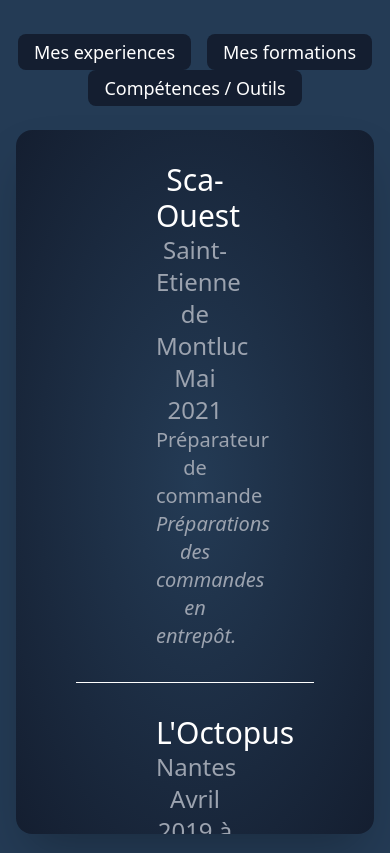
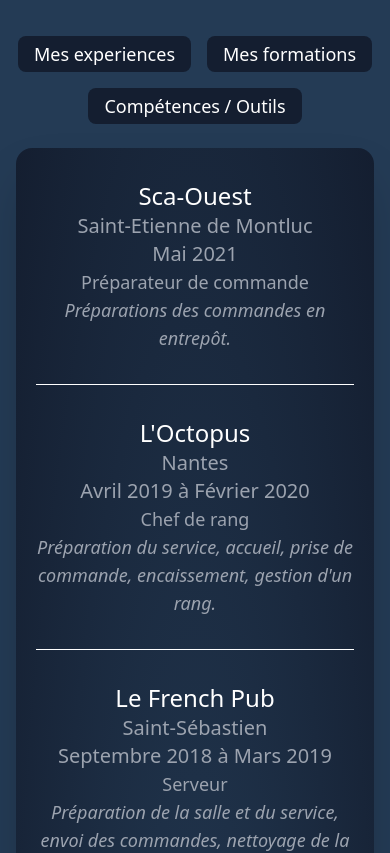
Before and after one commit to KvnMrs/Portfolio-ReactJs, a React (Create React App) app: page /cv in a window 390 px wide. Shown: the top 853 px of the page. Built offline with nearby package versions, Linux system fonts and the light colour scheme.

Commit message:
style : responsive page "CV"

```diff
--- a/src/components/uniques/Experiences.jsx
+++ b/src/components/uniques/Experiences.jsx
@@ -5,15 +5,17 @@
 const ExperiencesRestauration = () => {
   return (
     <>
-      <div className="w-11/12 bg-dark_blue scrollbar-hide gradiant-dark rounded-2xl overflow-scroll divide-y divide-white h-5/6 mx-auto my-6 px-5  shadow-2xl ">
+      <div className="w-11/12 bg-dark_blue scrollbar-hide gradiant-dark rounded-2xl overflow-scroll divide-y divide-white h-5/6 mx-auto my-6 px-5 shadow-2xl ">
         {dataCv.map((exp) => (
           <>
-            <div className=" w-3/4 text-center py-8 px-20 m-auto ">
-              <h1 className="text-3xl text-white">{exp.entreprise}</h1>
-              <h2 className="text-2xl text-gray-400">{exp.lieu}</h2>
-              <h2 className="text-2xl text-gray-400">{exp.date}</h2>
-              <h3 className="text-xl text-gray-400">{exp.statut}</h3>
-              <p className="text-xl text-gray-400 italic">{exp.mission}</p>
+            <div className=" w-full md:w-3/4 text-center py-8 md:px-20 m-auto ">
+              <h1 className=" text-2xl md:text-3xl text-white">
+                {exp.entreprise}
+              </h1>
+              <h2 className="text-xl text-gray-400">{exp.lieu}</h2>
+              <h2 className="text-xl text-gray-400">{exp.date}</h2>
+              <h3 className="text-lg text-gray-400">{exp.statut}</h3>
+              <p className="text-lg text-gray-400 italic">{exp.mission}</p>
             </div>
           </>
         ))}
--- a/src/components/uniques/Formations.jsx
+++ b/src/components/uniques/Formations.jsx
@@ -8,24 +8,24 @@
       <div className="w-11/12 bg-dark_blue scrollbar-hide gradiant-dark rounded-2xl overflow-scroll divide-y divide-white h-5/6 mx-auto my-6 px-5 py-16 shadow-2xl ">
         {dataFormations.map((formation) => (
           <>
-            <div className=" w-3/4 text-center py-8 px-20 m-auto ">
+            <div className=" w-3/4 text-center py-8 md:px-20 m-auto ">
               {formation.id === 1 ? (
                 <img
                   alt={formation.centre}
                   src={formation.image}
-                  className="w-48 mx-auto mb-5"
+                  className="w-40 md:w-48 mx-auto mb-6"
                 />
               ) : (
                 <img
                   alt={formation.centre}
                   src={formation.image}
-                  className="w-36 mx-auto mb-8"
+                  className="w-28 md:w-36 mx-auto mb-6"
                 />
               )}
 
-              <h1 className="text-3xl text-white">{formation.centre}</h1>
-              <h2 className="text-2xl text-gray-400">{formation.lieu}</h2>
-              <h2 className="text-2xl text-gray-400">{formation.date}</h2>
+              <h1 className="text-2xl text-white">{formation.centre}</h1>
+              <h2 className="text-xl text-gray-400">{formation.lieu}</h2>
+              <h2 className="text-xl text-gray-400">{formation.date}</h2>
               <h3 className="text-xl text-gray-400 italic">
                 {formation.statut}
               </h3>
--- a/src/components/uniques/HardSkills.jsx
+++ b/src/components/uniques/HardSkills.jsx
@@ -8,18 +8,18 @@
         <h2 className="text-white text-3xl mb-6 pb-2 border-b w-60 mx-auto">
           Compétences
         </h2>
-        <div className="grid grid-cols-3 gap-4 place-content-center my-5 flex-wrap">
+        <div className="grid grid-cols-2 md:grid-cols-3 gap-4 place-content-center my-5 flex-wrap ">
           {dataSkills
             .filter((compétence) => compétence.catégorie === "Compétence")
             .map((el) => (
               <div className="grid-cols-1 mx-auto my-5">
-                <div className="mx-5  mb-3 text-xl text-white object-center">
+                <div className="mx-5 mb-3 text-xl text-white object-center">
                   {el.element}
                 </div>
                 <img
                   alt={el.catégorie}
                   src={el.image}
-                  className="w-20 h-16 mx-auto"
+                  className="w-16 md:w-20 h-12 md:h-16 mx-auto"
                 />
               </div>
             ))}
@@ -28,7 +28,7 @@
         <h2 className="text-white text-3xl mb-6 pb-2 border-b w-32 mx-auto">
           Outils
         </h2>
-        <div className="grid grid-cols-3 gap-4 place-content-center my-5 flex-wrap">
+        <div className="grid grid-cols-2 md:grid-cols-3 gap-4 place-content-center my-5 flex-wrap">
           {dataSkills
             .filter((outil) => outil.catégorie === "Outil")
             .map((el) => (
@@ -39,7 +39,7 @@
                 <img
                   alt={el.catégorie}
                   src={el.image}
-                  className="w-20 h-16 mx-auto"
+                  className="w-16 md:w-20 h-12 md:h-16 mx-auto"
                 />
               </div>
             ))}
--- a/src/pages/Cv.jsx
+++ b/src/pages/Cv.jsx
@@ -26,18 +26,22 @@
   };
   return (
     <>
-      {/* <div className="w-full text-center mx-auto mt-5 list-none h-screen place-content-center "> */}
-      <div className="w-full text-center mx-auto mt-5 list-none max-h-screen place-content-center scrollbar-hide">
+      <div className="w-full text-center mx-auto mt-5 list-none h-full md:h-screen md:max-h-screen place-content-center scrollbar-hide">
         <div className="mt-2">
-          <Button onClick={showExperiences}>Mes experiences</Button>
-          <Button onClick={showFormations}>Mes formations</Button>
-          <Button onClick={showSkills}>Compétences / Outils</Button>
+          <Button onClick={showExperiences} className="m-2 lg:mx-2 md:mb-0">
+            Mes experiences
+          </Button>
+          <Button onClick={showFormations} className="m-2 lg:mx-2 md:mb-0">
+            Mes formations
+          </Button>
+          <Button onClick={showSkills} className="m-2 mb-0 lg:mx-2 md:mb-0">
+            Compétences / Outils
+          </Button>
         </div>
         {activeExperiences ? <Experiences /> : ""}
         {activeFormations ? <Formations /> : ""}
         {activeSkills ? <HardSkills /> : ""}
       </div>
-      {/* <Button className="mx-auto">Continuer</Button> */}
     </>
   );
 };
```
